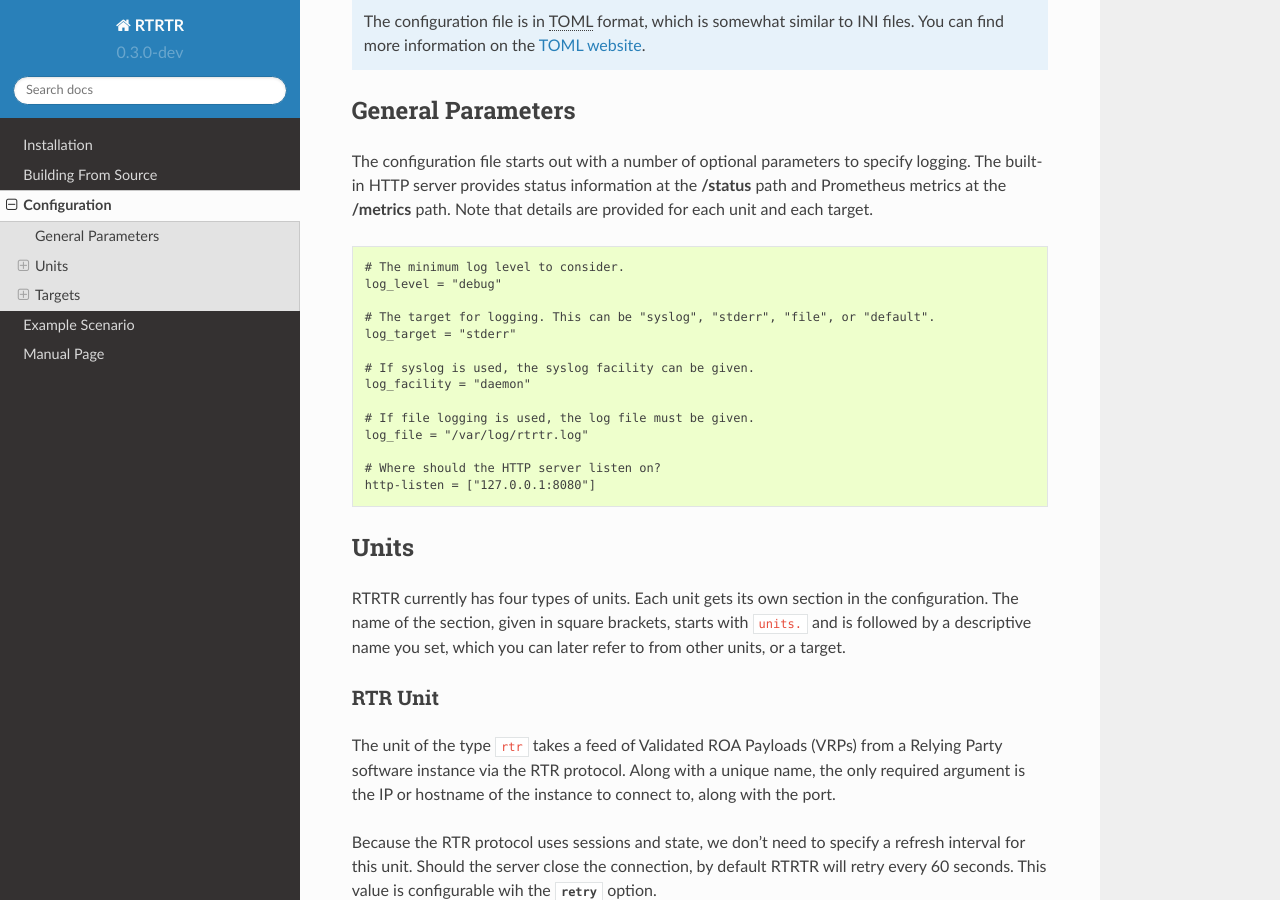
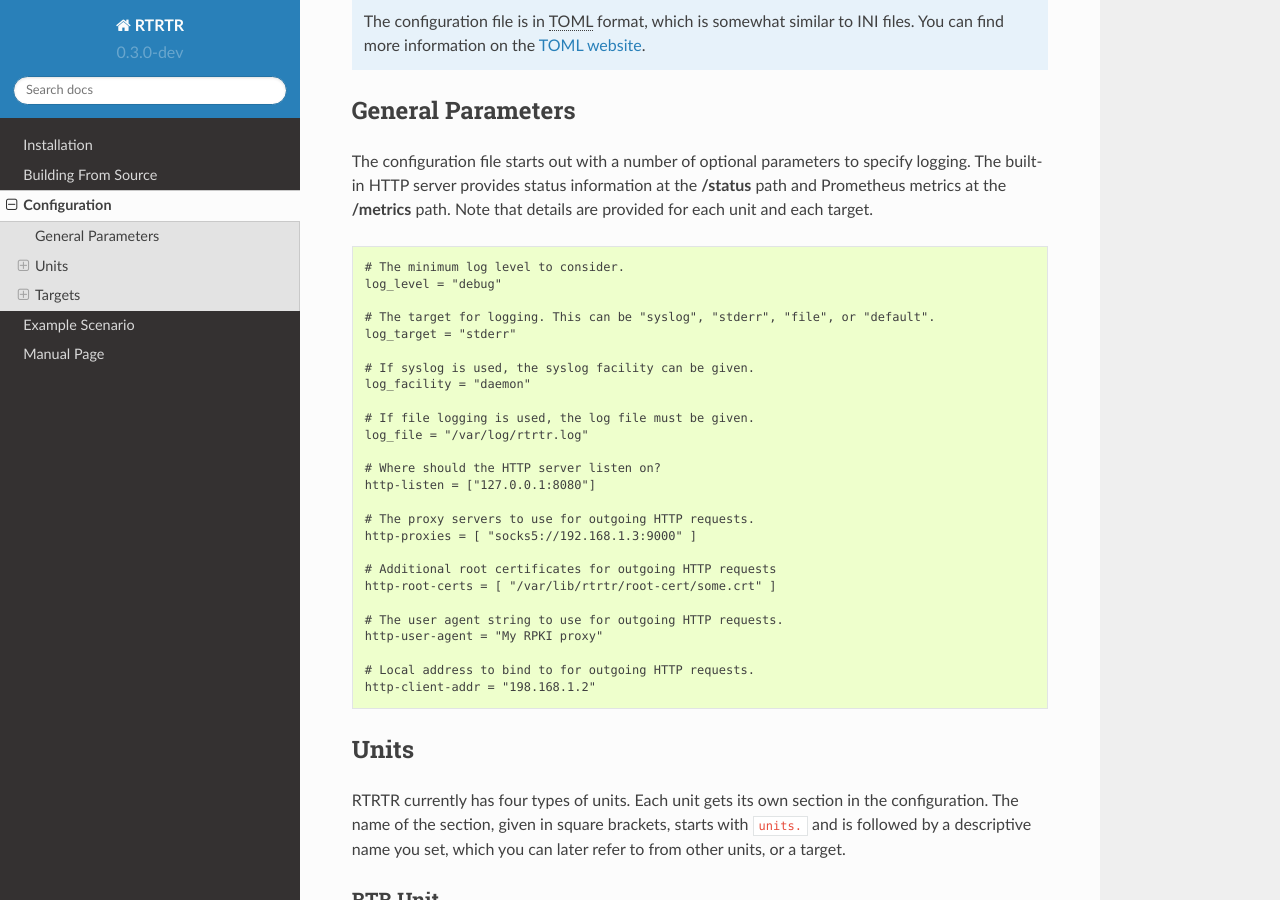
Before and after one commit to NLnetLabs/rtrtr, a Sphinx documentation site: the page built from doc/manual/source/configuration.rst, in a window 1280 px wide and 900 px high, scrolled down 479 px. Built offline with Sphinx 7.4.7 and the Read the Docs theme 2.0.0, drawn with Linux system fonts in a browser that asks for light colours.

Commit message:
Add some documentation for the new options.

```diff
--- a/doc/manual/source/configuration.rst
+++ b/doc/manual/source/configuration.rst
@@ -43,6 +43,18 @@
 
     # Where should the HTTP server listen on?
     http-listen = ["127.0.0.1:8080"]
+
+    # The proxy servers to use for outgoing HTTP requests.
+    http-proxies = [ "socks5://192.168.1.3:9000" ]
+
+    # Additional root certificates for outgoing HTTP requests
+    http-root-certs = [ "/var/lib/rtrtr/root-cert/some.crt" ]
+
+    # The user agent string to use for outgoing HTTP requests.
+    http-user-agent = "My RPKI proxy"
+
+    # Local address to bind to for outgoing HTTP requests.
+    http-client-addr = "198.168.1.2"
 
 Units
 -----
```
